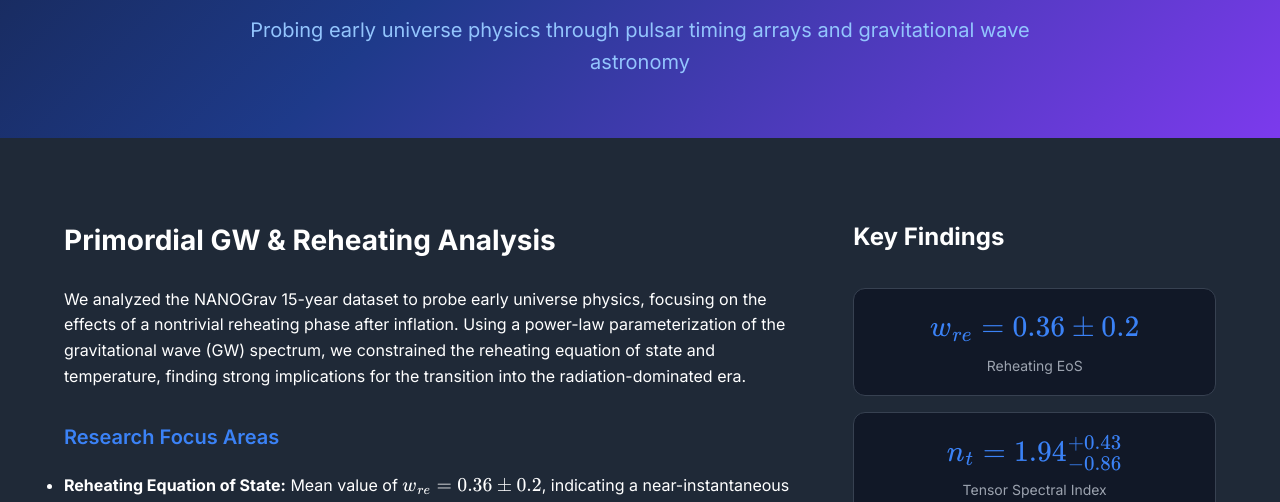
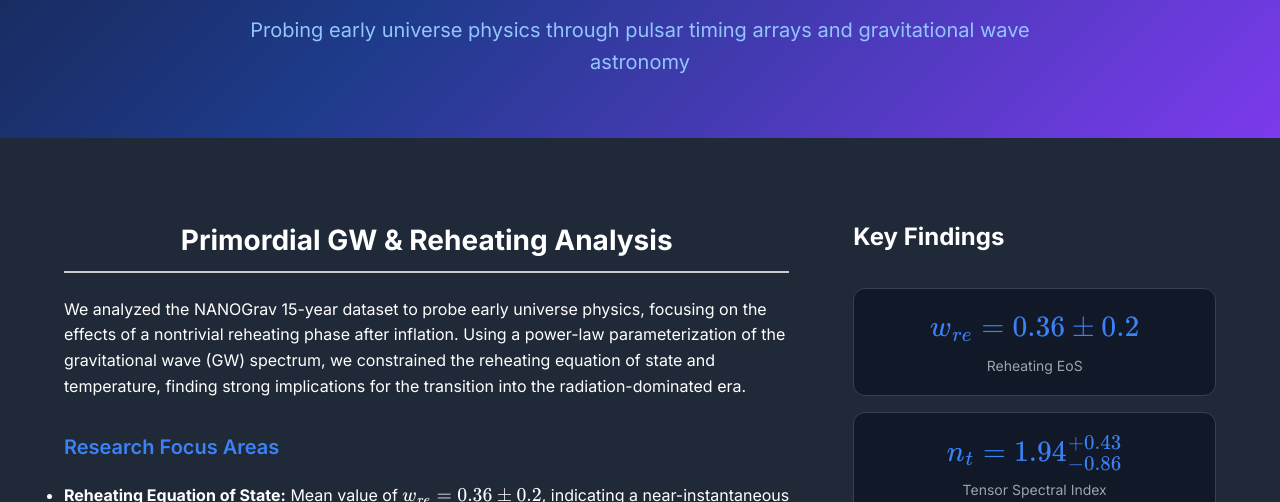
Before and after one commit to pakapapeeta/pakapapeeta.github.io, a plain HTML site: page gravitational-wave-background.html in a window 1280 px wide. Shown: the part 598-1100 px from the top of the page. Drawn offline with nearby package versions, Linux system fonts and the light colour scheme.

Commit message:
Update style.css

```diff
--- a/style.css
+++ b/style.css
@@ -1017,3 +1017,12 @@ html {
         grid-template-columns: 1fr;
     }
 }
+.section-ttl {
+    text-align: center;
+    font-size: 2.2rem;
+    font-weight: 600;
+    margin-bottom: 1.5rem;
+    color: #1a1a1a;
+    border-bottom: 2px solid #ccc;
+    padding-bottom: 0.5rem;
+}
```
